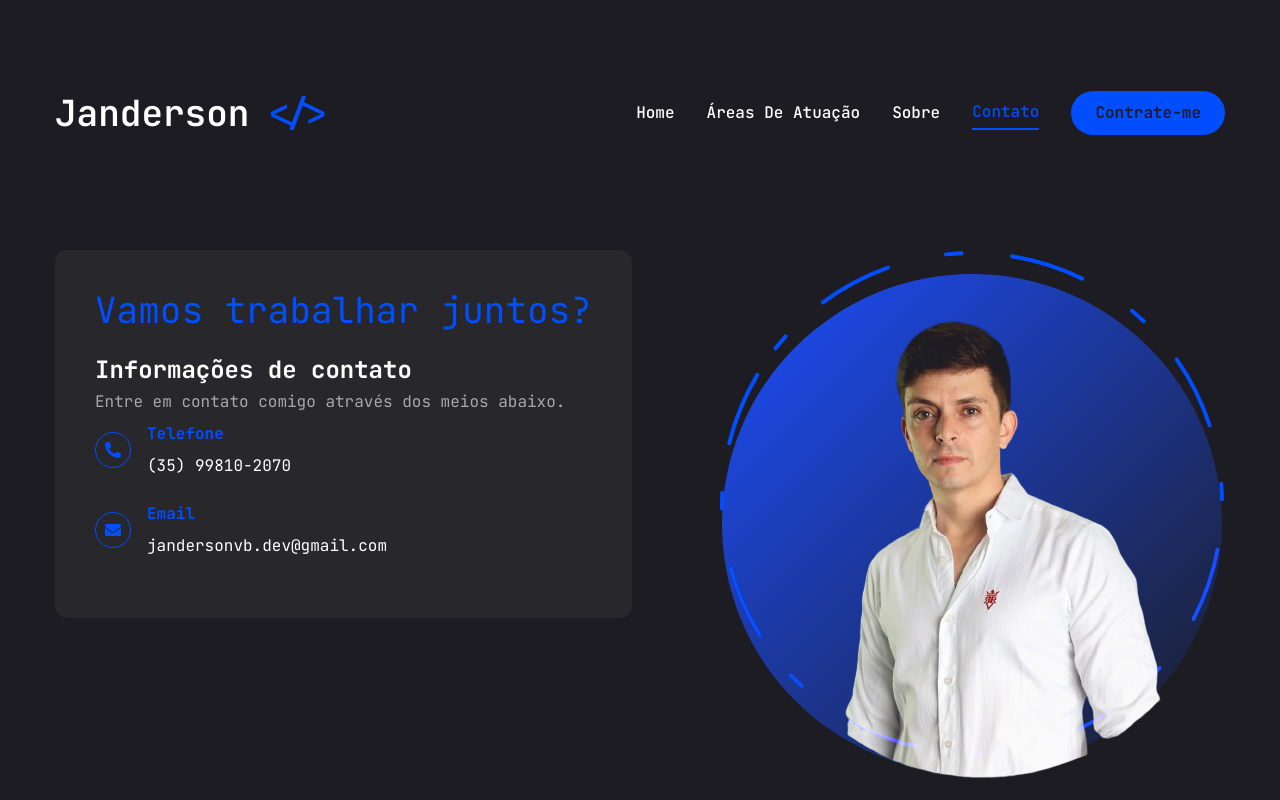
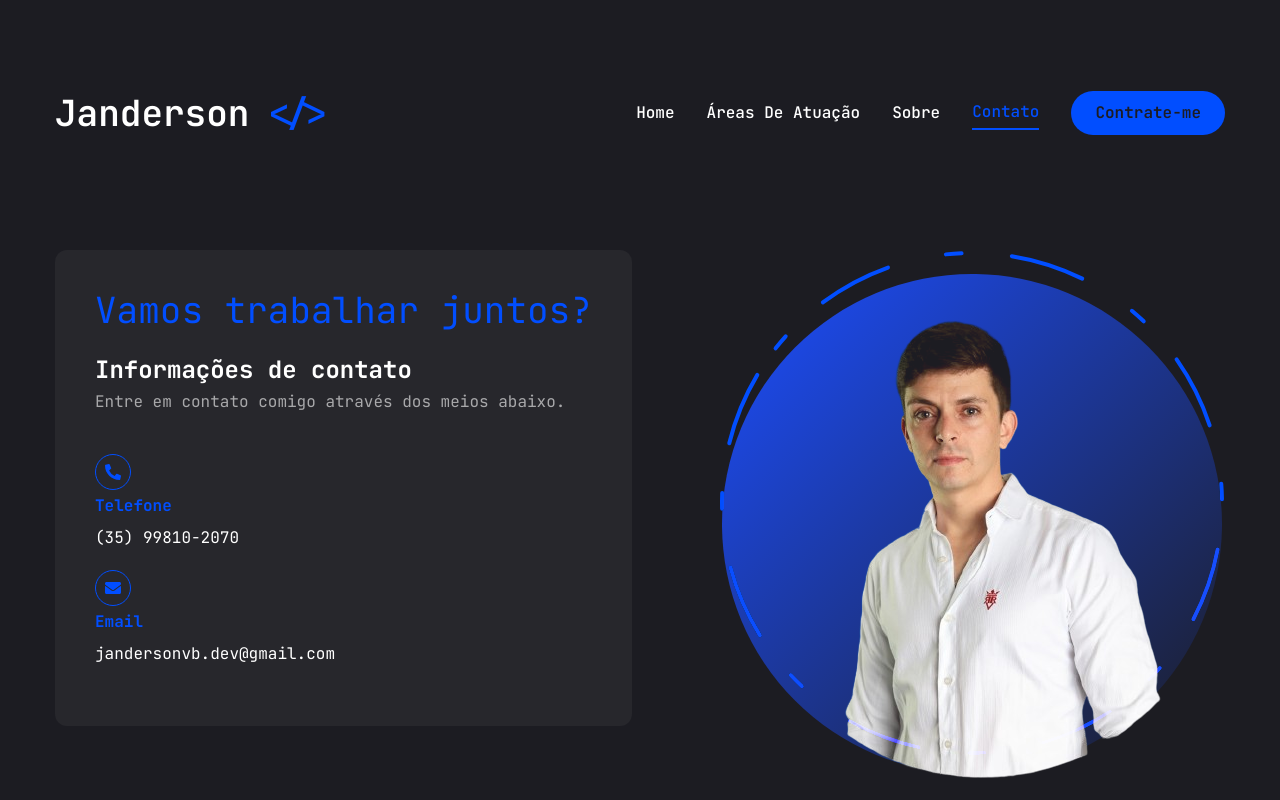
Before and after one commit to jandersonvb/janderson-portifolio, a Next.js app: page /contact in a window 1280 px wide. Built offline with nearby package versions, Linux system fonts and the light colour scheme.

Commit message:
refactor: change page contact

```diff
--- a/app/contact/page.tsx
+++ b/app/contact/page.tsx
@@ -46,10 +46,10 @@ const Contact: React.FC = () => {
               <div className="grid grid-cols-1 gap-6">
                 <div>
                   <h2 className="text-2xl font-bold">Informações de contato</h2>
-                  <p className="text-white/60">Entre em contato comigo através dos meios abaixo.</p>
+                  <p className="text-white/60 mb-9">Entre em contato comigo através dos meios abaixo.</p>
                   <div className="flex flex-col gap-4">
                     {infos.map((item, index) => (
-                      <div key={index} className="flex gap-4 items-center">
+                      <div key={index} className="gap-4">
                         <Link href={item.path} className="w-9 h-9 border border-accent rounded-full flex justify-center items-center text-accent text-base hover:bg-accent hover:text-primary hover:transition-all duration-500" target='_blank'>
                           {item.icon}
                         </Link>
```
